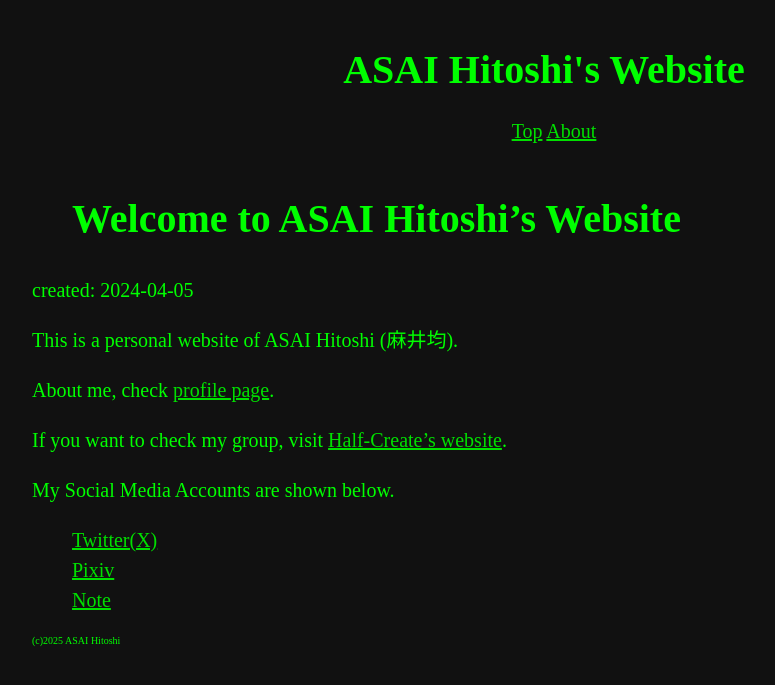
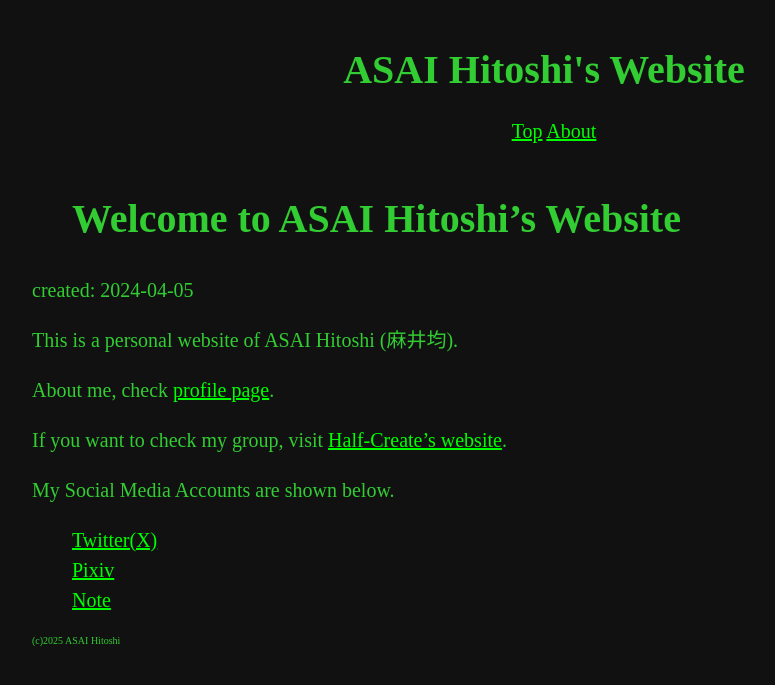
Before and after one commit to asainingen/asainingen.github.io, a Jekyll site: the page built from index.md, in a window 1280 px wide. Shown: the top 685 px of the page, without its empty margins (96-871 px from the left). Built offline with Jekyll 4.4.1, drawn with Linux system fonts in a browser that asks for light colours; Markdown is read by kramdown in place of the engine named in the settings.

Commit message:
color 再調整

```diff
--- a/css/default.css
+++ b/css/default.css
@@ -3,10 +3,10 @@
 :root {
   --title-fontsize: 40px;
   --main-fontsize: 20px;
-  --hr-color: #00e000;
+  --hr-color: #222222;
   --bg-color: #111111;
-  --text-color: #00ff00;
-  --link-color: #00e000;
+  --text-color: #32cd32;
+  --link-color: #00ff00;
 }
 
 * {
```
